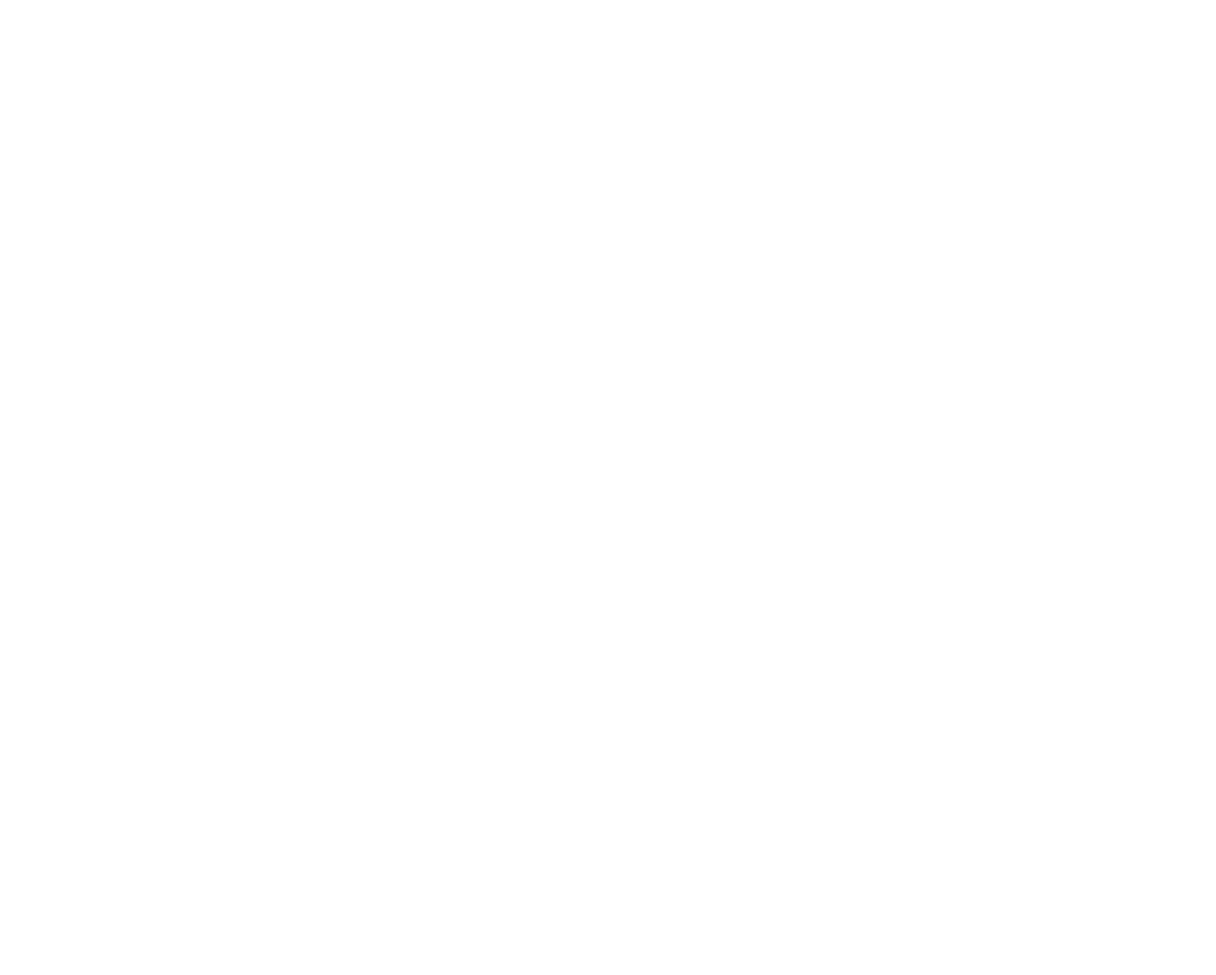
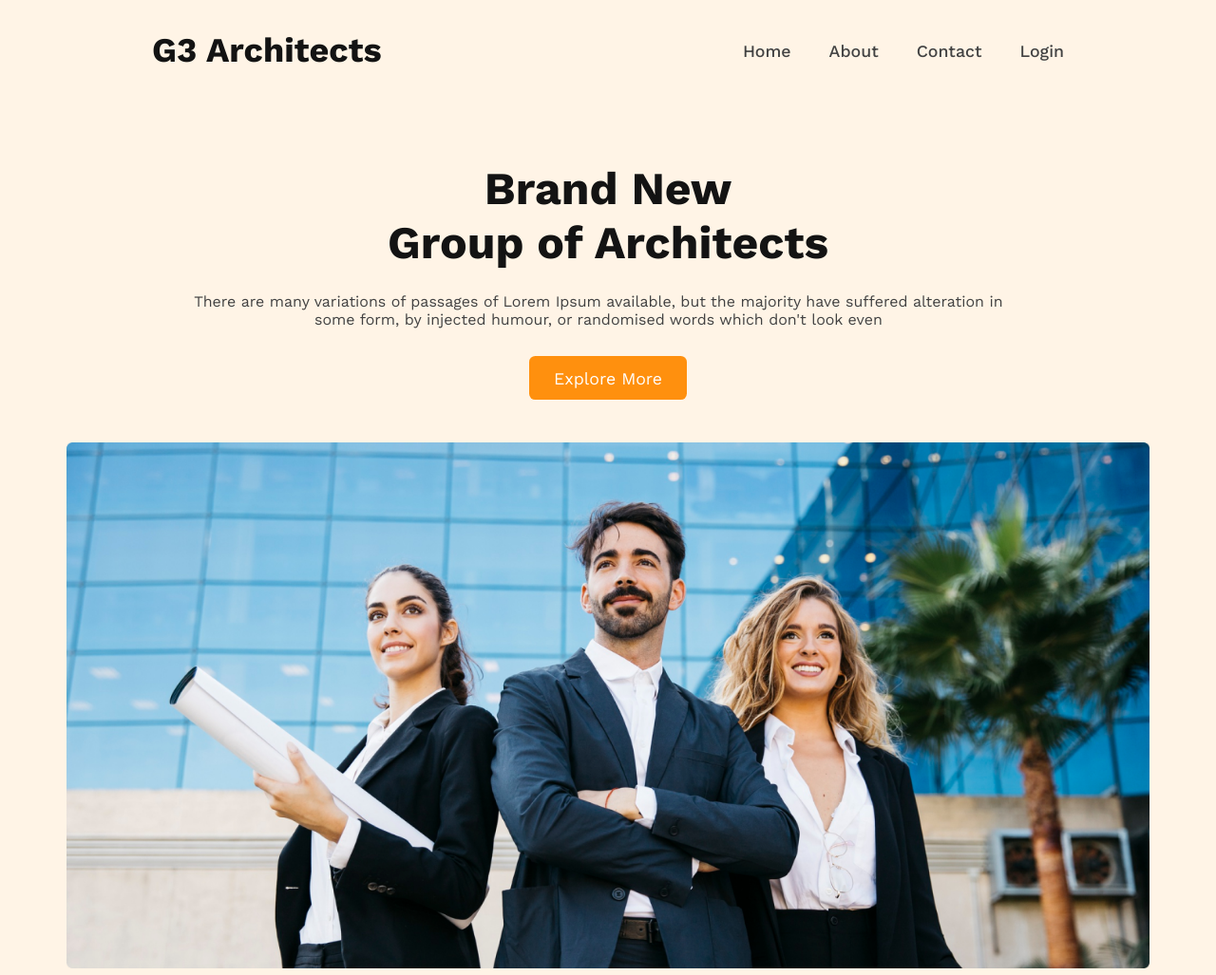
Before and after one commit to Md-sajeeb001/G3-Architects-website, a plain HTML site: page index.html in a window 1280 px wide. Shown: the whole page at 95% size. Before the commit the page ends 800 px from the top, so only its background shows below. Drawn offline with nearby package versions, Linux system fonts and the light colour scheme.

Commit message:
header and banner content also banner image done

```diff
--- a/index.html
+++ b/index.html
@@ -9,7 +9,26 @@
 <body>
 
     <header class="header-section">
+        <nav class="navber">
+          <h3 class="brand">G3 Architects</h3>
+          <ul>
+            <li><a href="">Home</a></li>
+            <li><a href="">About</a></li>
+            <li><a href="">Contact</a></li>
+            <li><a href="">Login</a></li>
+          </ul>
+        </nav>
 
+        <section class="banner-content-section">
+            <div class="banner-content">
+                <h1 class="banner-title">Brand New <br>Group of Architects </h1>
+                <p>There are many variations of passages of Lorem Ipsum available, but the majority have suffered alteration in some form, by injected humour, or randomised words which don't look even</p>
+                <a href="#" class="btn"><button>Explore More</button></a>
+            </div>
+            <div class="banner-img">
+                <img class="banner-img" src="./images/banner.png" alt="">
+            </div>
+        </section>
     </header>
 
     <main>
--- a/styles/style.css
+++ b/styles/style.css
@@ -14,4 +14,72 @@
     --secondary-color: rgb(114, 114, 114);
     --btn-color: rgb(255, 144, 14);
     --bg-secondary: rgb(255, 244, 231);
+    --secondary-text-color: rgb(66, 66, 66);
 }
+
+/* ===================HEADER SECITON START HERE===================== */
+.header-section{
+    max-width: 1440px;
+    height: 1060px;
+    background-color: var(--bg-danger-color);
+}
+.navber{
+    display: flex;
+    align-items: center;
+    justify-content: space-between;
+    padding: 2rem 10rem;
+}
+.brand{
+    font-size: 2.25rem;
+    font-weight: 700;
+    color: var(--text-color);
+}
+.navber ul{
+    display: flex;
+}
+.navber ul li{
+    margin-left: 2.5rem;
+}
+.navber ul li a{
+    color: var(--secondary-text-color);
+    font-size: 1.11rem;
+    font-weight: 500;
+}
+.banner-content-section{
+    max-width: 1140px;
+    /* height: auto; */
+    margin: 4rem auto;
+}
+.banner-content{
+    width: 900px;
+    height: 200px;
+    margin: 0 auto;
+    text-align: center;
+}
+.banner-content h1{
+    font-size: 3rem;
+    font-weight: 700;
+    color: var(--text-color);
+    padding-bottom: 1.5rem;
+}
+.banner-content p{
+    max-width: 55rem;
+    font-size: 1rem;
+    font-weight: 400;
+    color: var(--secondary-text-color);
+    padding-bottom: 1.8rem;
+}
+.btn button{
+    padding: .8rem 1.6rem;
+    border-radius: .4rem;
+    border: none;
+    font-size: 1.11rem;
+    font-weight: 400;
+    color: #fff;
+    background-color: var(--btn-color);
+    cursor: pointer;
+}
+.banner-img img{
+    width: 100%;
+    padding-top: 6rem;
+}
```
